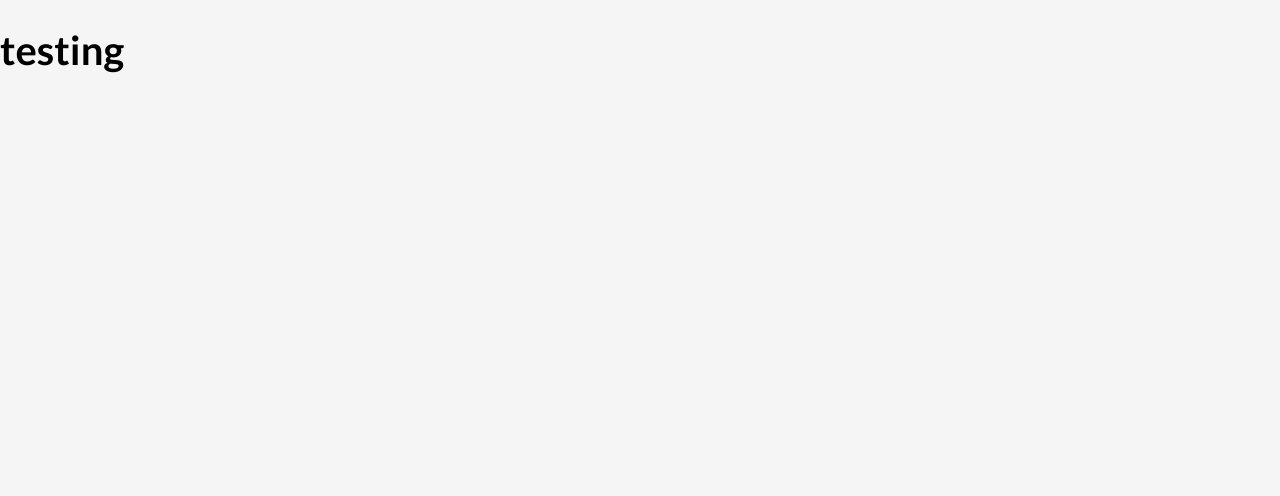
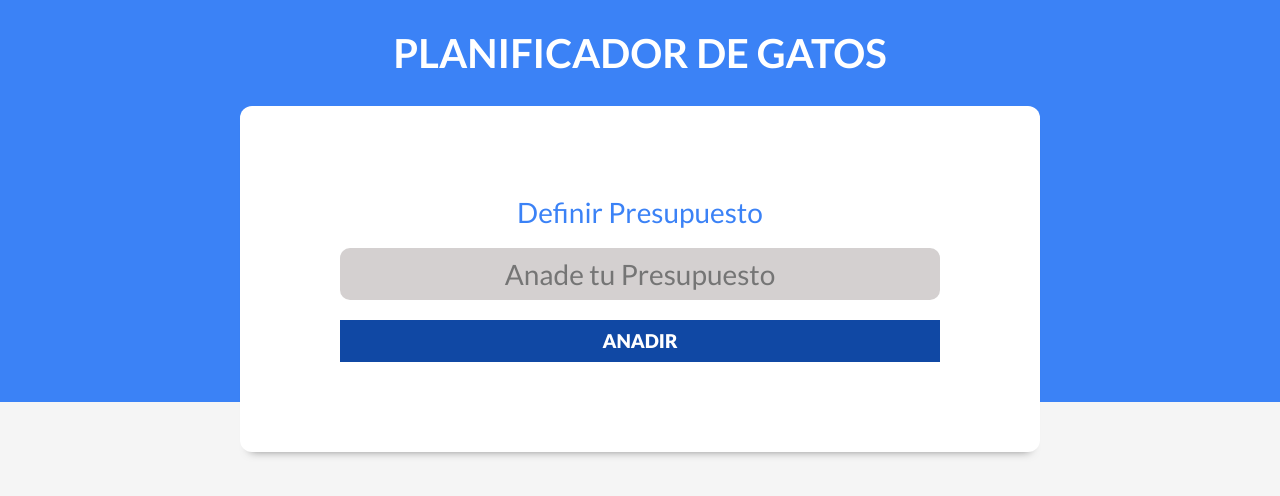
Before and after one commit to antdev1987/control-gastos, a React (Vite) app: page / in a window 1280 px wide. Shown: the top 496 px of the page. Built offline with nearby package versions, Linux system fonts and the light colour scheme.

Commit message:
93 creando el componente de nuevo presupuesto

```diff
--- a/src/App.jsx
+++ b/src/App.jsx
@@ -1,12 +1,18 @@
 import { useState } from 'react'
+import Header from './components/Header'
+
 
 
 function App() {
 
 
-  return (
-    <h1>testing</h1>
-  )
+   return (
+
+      <div>
+         <Header />
+      </div>
+
+   )
 }
 
 export default App
--- /dev/null
+++ b/src/components/Header.jsx
@@ -0,0 +1,16 @@
+import NuevoPresupuesto from "./NuevoPresupuesto"
+
+const Header = () => {
+
+   return (
+      <header>
+
+         <h1>Planificador de Gatos</h1>
+
+         <NuevoPresupuesto />
+      </header>
+   )
+
+}
+
+export default Header
--- /dev/null
+++ b/src/components/NuevoPresupuesto.jsx
@@ -0,0 +1,24 @@
+
+import React from 'react'
+
+const NuevoPresupuesto = () => {
+   return (
+      <div className='contenedor-presupuesto contenedor sombra' >
+
+         <form className='formulario'>
+            <div className='campo'>
+               <label>Definir Presupuesto</label>
+
+               <input
+                  className='nuevo-presupuesto'
+                  type='text'
+                  placeholder='Anade tu Presupuesto'
+               />
+            </div>
+            <input type='submit' value='Anadir' />
+         </form>
+      </div>
+   )
+}
+
+export default NuevoPresupuesto
--- a/src/index.css
+++ b/src/index.css
@@ -91,7 +91,8 @@ header h1 {
 
 .formulario input[type="text"],
 .formulario input[type="number"] {
-    background-color: var(--gris-claro);
+    /* background-color: var(--gris-claro); */
+    background-color: rgb(212, 208, 208);
     border-radius: 1rem;
     padding: 1rem;
     border: none;
```
